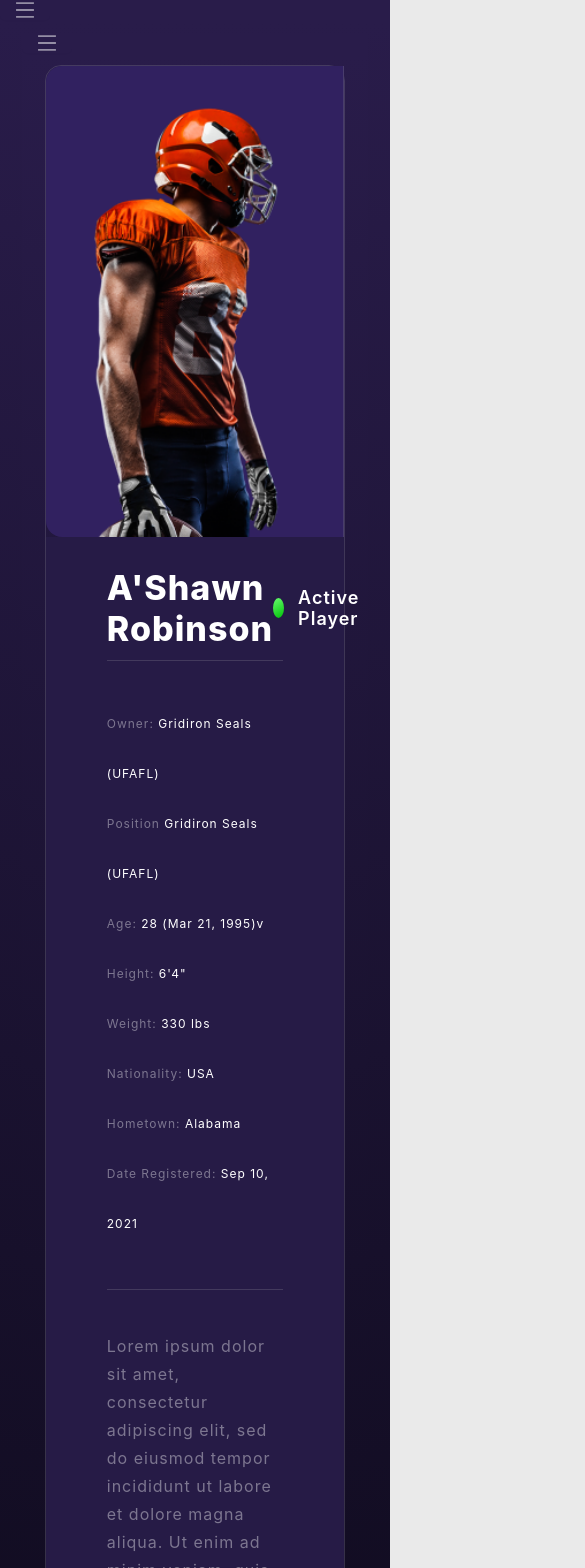
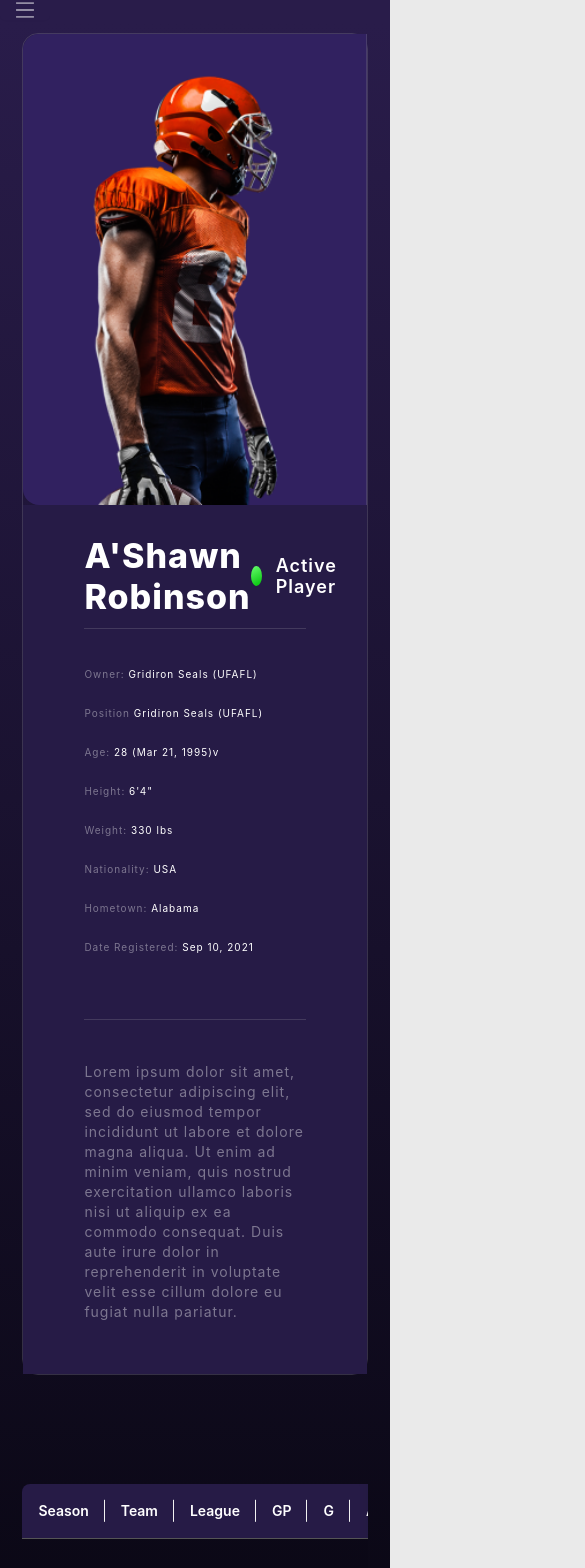
Before and after one commit to samsports24/sm-website, a React (Create React App) app: page /player-details in a window 390 px wide. Shown: the top 1568 px of the page, 585 px wide, since content can reach past the window. Built offline with nearby package versions, Linux system fonts and the light colour scheme; sample sign-in values are in the browser's storage.

Commit message:
responsive issues

```diff
--- a/src/pages/PlayerDetails.js
+++ b/src/pages/PlayerDetails.js
@@ -1,4 +1,3 @@
-import Layout from '../layout/Layout'
 import { Row, Col, Table } from 'antd'
 import PlayerImage from '../assets/player-img-3.png'
 const PlayerDetails = () => {
@@ -101,18 +100,18 @@ const PlayerDetails = () => {
     },
   ]
   return (
-    <Layout>
+    <>
       <div className='player-profile'>
         <Row>
-          <Col xs={24} md={6} lg={8}>
+          <Col xs={24} md={6} lg={10} xl={6}>
             <div className='player-pic'>
               <img src={PlayerImage} />
             </div>
           </Col>
-          <Col xs={24} md={18} lg={16}>
+          <Col xs={24} md={18} lg={14} xl={18}>
             <div className='player-details'>
               <Row gutter={[20, 0]}>
-                <Col xs={24} md={12} lg={24}>
+                <Col xs={24} md={24} lg={24}>
                   <div className='title'>
                     <h2>A{"'"}Shawn Robinson</h2>
                     <div className='active'>
@@ -121,28 +120,28 @@ const PlayerDetails = () => {
                     </div>
                   </div>
                 </Col>
-                <Col xs={24} md={12} lg={8}>
+                <Col xs={24} md={12} lg={12} xl={8}>
                   <div className='player-info'>
                     <p>
                       Owner: <span className='bold'> Gridiron Seals (UFAFL)</span>
                     </p>
                   </div>
                 </Col>
-                <Col xs={24} md={12} lg={8}>
+                <Col xs={24} md={12} lg={12} xl={8}>
                   <div className='player-info'>
                     <p>
                       Position <span className='bold'> Gridiron Seals (UFAFL)</span>
                     </p>
                   </div>
                 </Col>
-                <Col xs={24} md={12} lg={8}>
+                <Col xs={24} md={12} lg={12} xl={8}>
                   <div className='player-info'>
                     <p>
                       Age: <span className='bold'> 28 (Mar 21, 1995)v</span>
                     </p>
                   </div>
                 </Col>
-                <Col xs={24} md={12} lg={8}>
+                <Col xs={24} md={12} lg={12} xl={8}>
                   <div className='player-info'>
                     <p>
                       Height:{' '}
@@ -153,28 +152,28 @@ const PlayerDetails = () => {
                   </div>
                 </Col>
 
-                <Col xs={24} md={12} lg={8}>
+                <Col xs={24} md={12} lg={12} xl={8}>
                   <div className='player-info'>
                     <p>
                       Weight: <span className='bold'> 330 lbs</span>
                     </p>
                   </div>
                 </Col>
-                <Col xs={24} md={12} lg={8}>
+                <Col xs={24} md={12} lg={12} xl={8}>
                   <div className='player-info'>
                     <p>
                       Nationality: <span className='bold'> USA</span>
                     </p>
                   </div>
                 </Col>
-                <Col xs={24} md={12} lg={8}>
+                <Col xs={24} md={12} lg={12} xl={8}>
                   <div className='player-info'>
                     <p>
                       Hometown: <span className='bold'> Alabama</span>
                     </p>
                   </div>
                 </Col>
-                <Col xs={24} md={12} lg={8}>
+                <Col xs={24} md={12} lg={12} xl={8}>
                   <div className='player-info'>
                     <p>
                       Date Registered: <span className='bold'> Sep 10, 2021</span>
@@ -198,12 +197,12 @@ const PlayerDetails = () => {
         </Row>
       </div>
       <div className='player-data'>
-        <Table dataSource={dataSource} columns={columns} bordered={false} pagination={false} />;
+        <Table dataSource={dataSource} columns={columns} bordered={false} pagination={false} scroll={{x:"auto"}} />;
       </div>
       {/* <div className='bottom-div'>
                 <p>© Sam Sports, Inc. All rights reserved.</p>
             </div> */}
-    </Layout>
+    </>
   )
 }
 
--- a/src/pages/Players.js
+++ b/src/pages/Players.js
@@ -221,7 +221,7 @@ const Players = () => {
             </div>
             <Row gutter={[30, 30]}>
               {PlayerData.map((data, i) => (
-                <Col xs={24} md={12} lg={6} key={i}>
+                <Col xs={24} md={12} lg={12} xl={6} key={i}>
                   <PlayerCard
                     Image={data.Image}
                     PlayerName={data.playerName}
--- a/src/styles/pages/PlayerDetails.css
+++ b/src/styles/pages/PlayerDetails.css
@@ -106,3 +106,29 @@ padding-bottom: 128px;
 }
 
 /* .player-data . */
+@media (max-width: 1300px){
+    .player-profile .player-details .player-info p{
+        font-size: 10px;
+    }
+}
+@media (max-width: 1200px){
+    .player-profile .player-details .player-info{
+        margin-bottom: 24px;
+    }
+    .player-profile .player-details .player-info p{
+        line-height: 15px;
+    }
+    .player-profile .player-details .about-player p{
+        font-size: 14px;
+        line-height: 20px;
+    }
+}
+@media (max-width: 1050px){
+    .player-profile .player-pic{
+        align-items: center;
+    }
+    .player-profile .player-pic img{
+        width: 100%;
+        height: auto;
+    }
+}
--- a/src/styles/pages/Players.css
+++ b/src/styles/pages/Players.css
@@ -3,6 +3,7 @@
 .player-container .banner {
     background: var(--primaryPurple);
     border-radius: 16px;
+    border: 1px solid var(--borderColor);
     width: 100%;
     margin-bottom: 75px;
 }
@@ -11,6 +12,7 @@
     display: flex;
     justify-content: space-between;
     align-items: center;
+    flex-wrap: wrap;
 }
 
 .player-container .banner .left-banner {
@@ -132,3 +134,17 @@
     line-height: 28px;
     opacity: 0.5;
 }
+
+@media (max-width: 1460px){
+    .player-container .banner .right-banner{
+        display: none;
+    }
+
+    .player-container .banner .left-banner{
+        background-image: url(../../assets/unnamed.png);
+        width: 100%;
+        background-position: right;
+        background-repeat: no-repeat;
+        background-size: auto 100%;
+    }
+}
```
